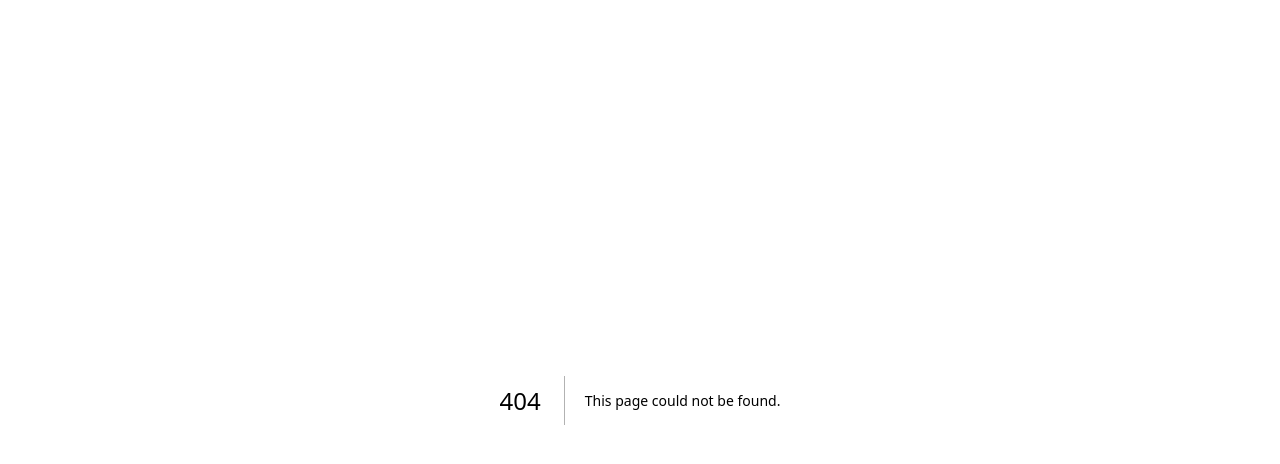
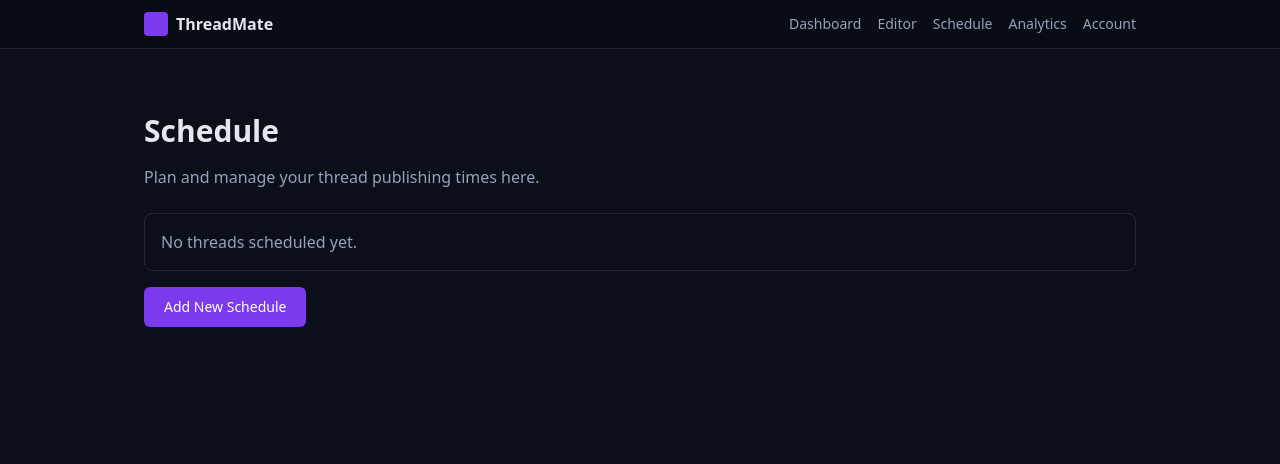
Before and after one commit to NoMad-bnb/threadmate, a Next.js app: page /schedule in a window 1280 px wide. Before the commit this address had no page. Shown: the top 464 px of the page. Built offline with nearby package versions, Linux system fonts and the light colour scheme.

Commit message:
Create schedule.js

```diff
--- /dev/null
+++ b/pages/schedule.js
@@ -0,0 +1,25 @@
+import Navbar from "../components/Navbar";
+
+export default function Schedule() {
+  return (
+    <>
+      <Navbar />
+      <main className="mx-auto max-w-5xl px-4 py-16">
+        <h1 className="text-3xl font-bold mb-4">Schedule</h1>
+        <p className="text-[var(--muted)] mb-6">
+          Plan and manage your thread publishing times here.
+        </p>
+
+        <div className="rounded-lg border border-white/10 p-4 text-[var(--muted)]">
+          <p>No threads scheduled yet.</p>
+        </div>
+
+        <div className="mt-4">
+          <button className="rounded-md bg-[var(--accent)] px-5 py-2.5 text-sm font-medium text-white hover:opacity-90">
+            Add New Schedule
+          </button>
+        </div>
+      </main>
+    </>
+  );
+}
```
